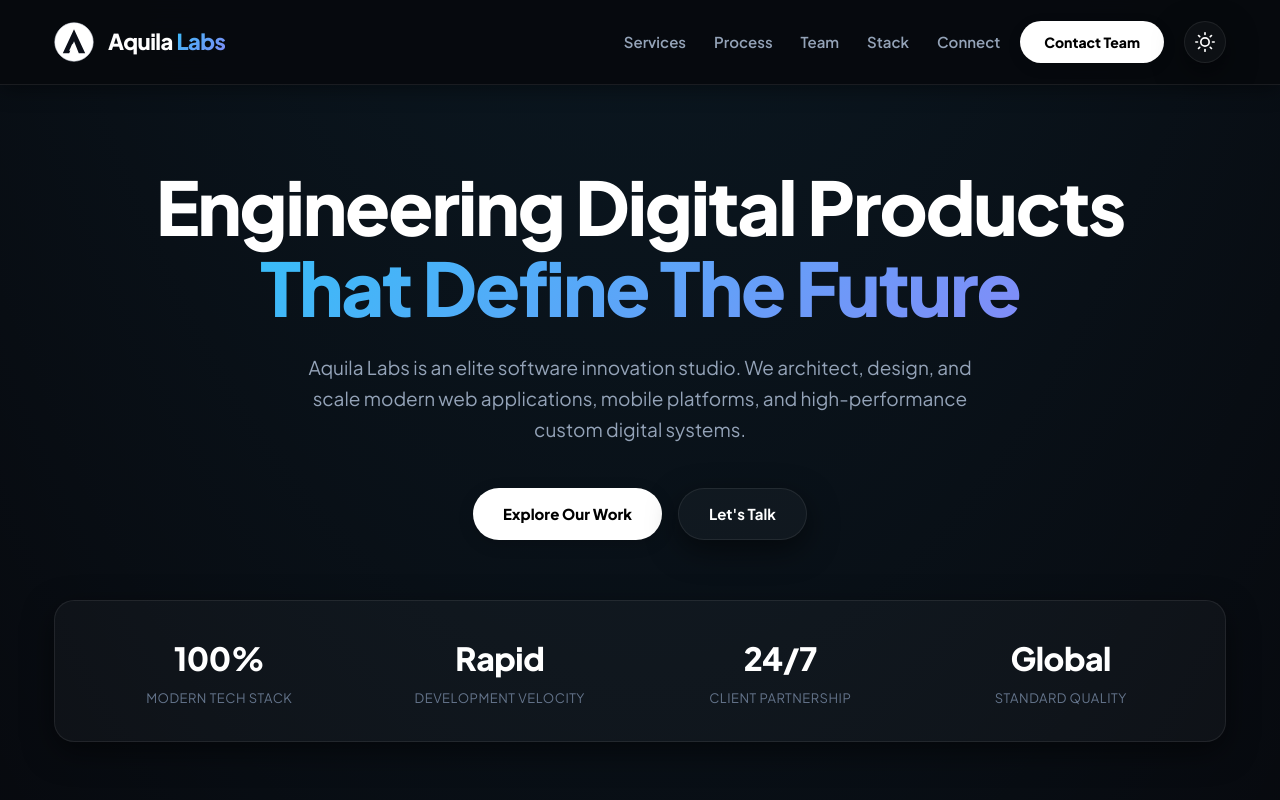
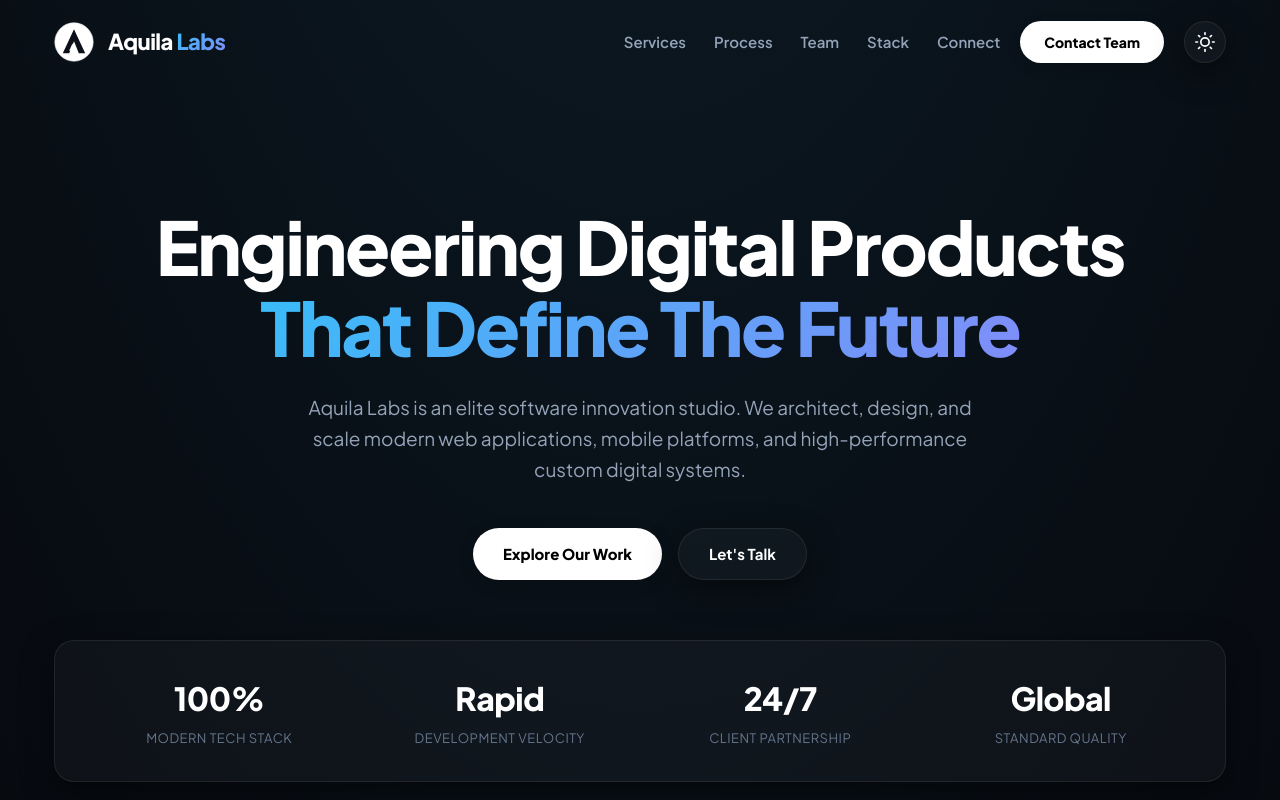
Before and after one commit to AbdulWasayAli/Aquila_Labs, a React (Vite) app: page / in a window 1280 px wide. Shown: the top 800 px of the page. Built offline with nearby package versions, Linux system fonts and the light colour scheme.

Commit message:
feat: transparent navbar at top and reveal on scroll

```diff
--- a/src/App.jsx
+++ b/src/App.jsx
@@ -4,6 +4,7 @@ import Logo from './Logo'
 export default function App() {
   const [theme, setTheme] = useState('dark')
   const [showScroll, setShowScroll] = useState(false)
+  const [isScrolled, setIsScrolled] = useState(false)
 
   useEffect(() => {
     document.body.setAttribute('data-theme', theme)
@@ -11,13 +12,15 @@ export default function App() {
 
   useEffect(() => {
     const checkScroll = () => {
+      setIsScrolled(window.scrollY > 40)
       if (window.scrollY > 300) {
         setShowScroll(true)
       } else {
         setShowScroll(false)
       }
     }
-    window.addEventListener('scroll', checkScroll)
+    checkScroll()
+    window.addEventListener('scroll', checkScroll, { passive: true })
     return () => window.removeEventListener('scroll', checkScroll)
   }, [])
 
@@ -121,7 +124,7 @@ export default function App() {
 
   return (
     <div id="top">
-      <nav className="navbar">
+      <nav className={`navbar ${isScrolled ? 'navbar-scrolled' : ''}`}>
         <div className="container nav-content">
           <a
             href="/"
--- a/src/style.css
+++ b/src/style.css
@@ -78,17 +78,23 @@ body {
   position: sticky;
   top: 0;
   z-index: 100;
-  backdrop-filter: blur(24px);
-  -webkit-backdrop-filter: blur(24px);
-  background: rgba(7, 9, 14, 0.92);
-  border-bottom: 1px solid var(--border-subtle);
-  transition: all 0.3s ease;
-  box-shadow: 0 4px 20px rgba(0, 0, 0, 0.4);
+  background: transparent;
+  border-bottom: 1px solid transparent;
+  transition: all 0.35s ease;
+  box-shadow: none;
 }
 
-body[data-theme='light'] .navbar {
-  background: rgba(255, 255, 255, 0.92);
-  box-shadow: 0 4px 20px rgba(0, 0, 0, 0.04);
+.navbar.navbar-scrolled {
+  backdrop-filter: blur(20px);
+  -webkit-backdrop-filter: blur(20px);
+  background: rgba(7, 9, 14, 0.88);
+  border-bottom: 1px solid var(--border-subtle);
+  box-shadow: 0 4px 25px rgba(0, 0, 0, 0.45);
+}
+
+body[data-theme='light'] .navbar.navbar-scrolled {
+  background: rgba(255, 255, 255, 0.9);
+  box-shadow: 0 4px 25px rgba(0, 0, 0, 0.06);
 }
 
 .nav-content {
@@ -261,7 +267,7 @@ body[data-theme='light'] .navbar {
 }
 
 .hero {
-  padding: 80px 0 80px;
+  padding: 120px 0 80px;
   text-align: center;
   position: relative;
 }
```
